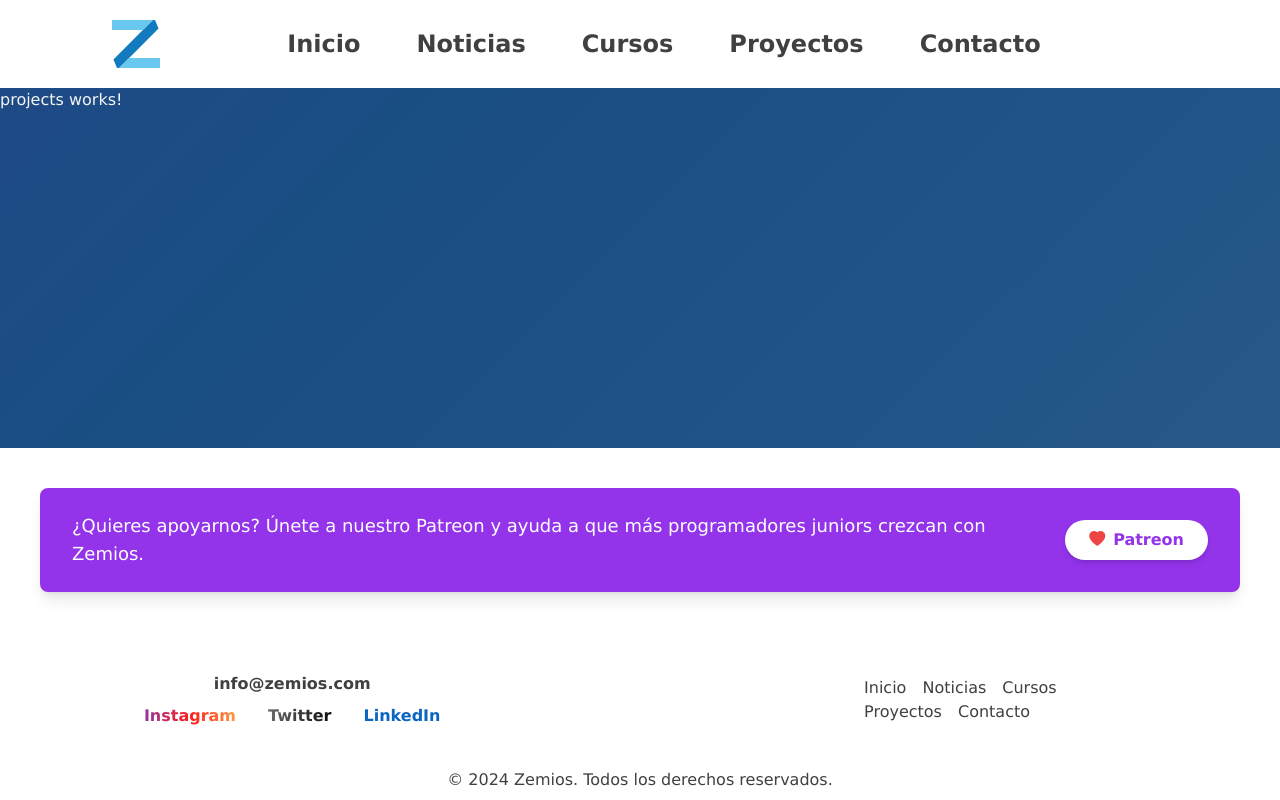
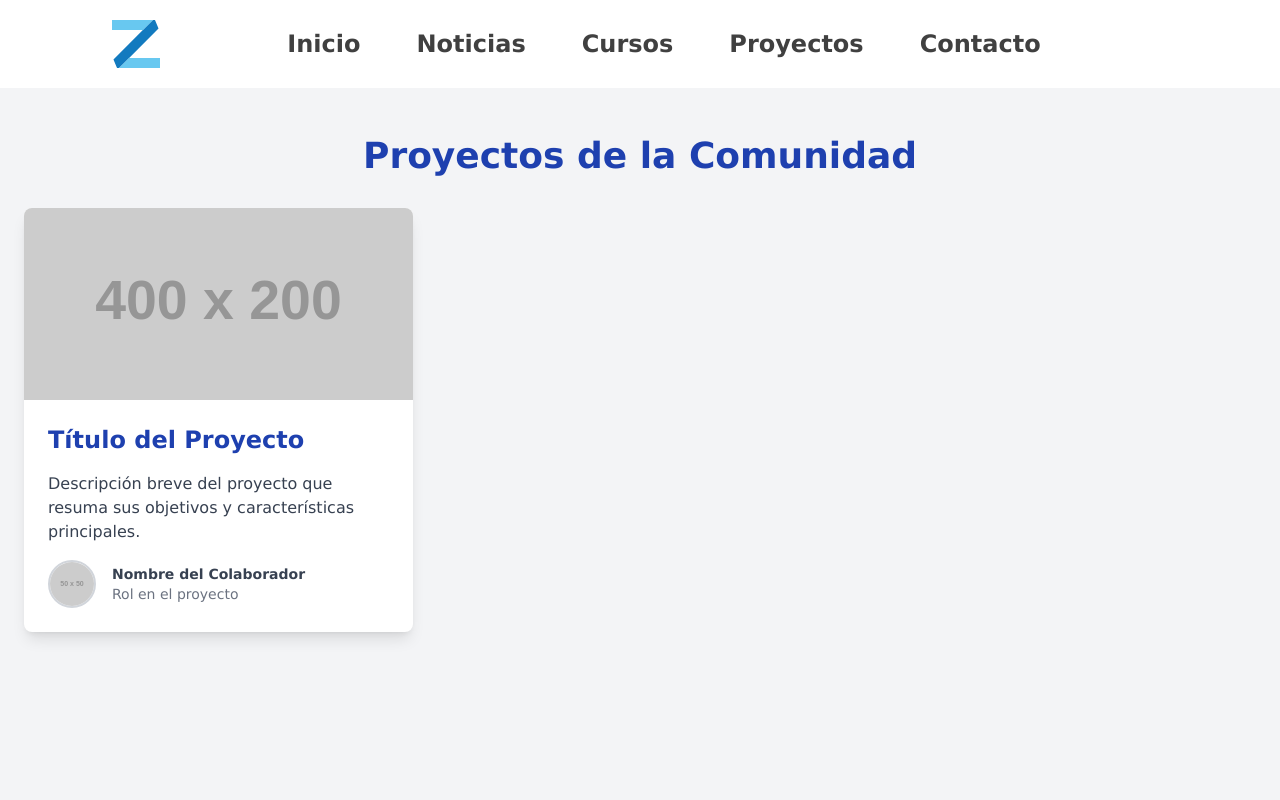
Before and after one commit to eliceoflmov72/Atlas, an Angular app: page /Projects in a window 1280 px wide. Shown: the top 800 px of the page. Built offline with nearby package versions, Linux system fonts and the light colour scheme.

Commit message:
layout for projects

```diff
--- a/src/app/pages/projects/projects.component.html
+++ b/src/app/pages/projects/projects.component.html
@@ -1 +1,24 @@
-<p>projects works!</p>
+<div class="min-h-screen bg-gray-100 py-12 px-6">
+    <h2 class="text-4xl font-bold text-blue-800 text-center mb-8">Proyectos de la Comunidad</h2>
+    <div class="grid grid-cols-1 md:grid-cols-2 lg:grid-cols-3 gap-8">
+      <!-- Repetir este bloque por cada proyecto -->
+      <div class="bg-white shadow-lg rounded-lg overflow-hidden">
+        <img src="https://via.placeholder.com/400x200" alt="Project Image" class="w-full h-48 object-cover">
+        <div class="p-6">
+          <h3 class="text-2xl font-bold text-blue-800 mb-4">Título del Proyecto</h3>
+          <p class="text-gray-700 mb-4">Descripción breve del proyecto que resuma sus objetivos y características principales.</p>
+          <div class="flex items-center gap-4">
+            <!-- Repetir este bloque por cada colaborador -->
+            <div class="flex-shrink-0">
+              <img src="https://via.placeholder.com/50" alt="Colaborador" class="w-12 h-12 rounded-full border-2 border-gray-300">
+            </div>
+            <div>
+              <p class="text-gray-700 text-sm font-semibold">Nombre del Colaborador</p>
+              <p class="text-gray-500 text-sm">Rol en el proyecto</p>
+            </div>
+          </div>
+        </div>
+      </div>
+      <!-- Fin de bloque de proyecto -->
+    </div>
+  </div>
```
